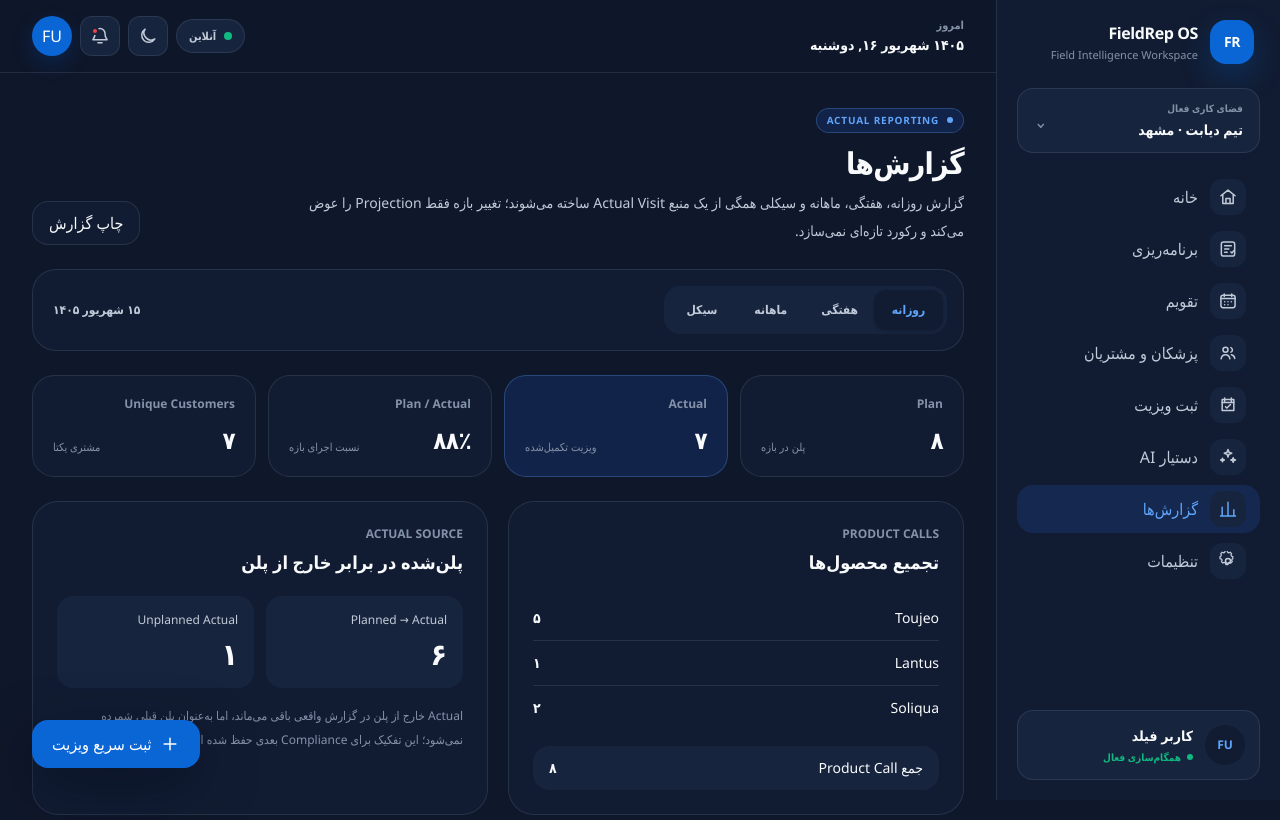
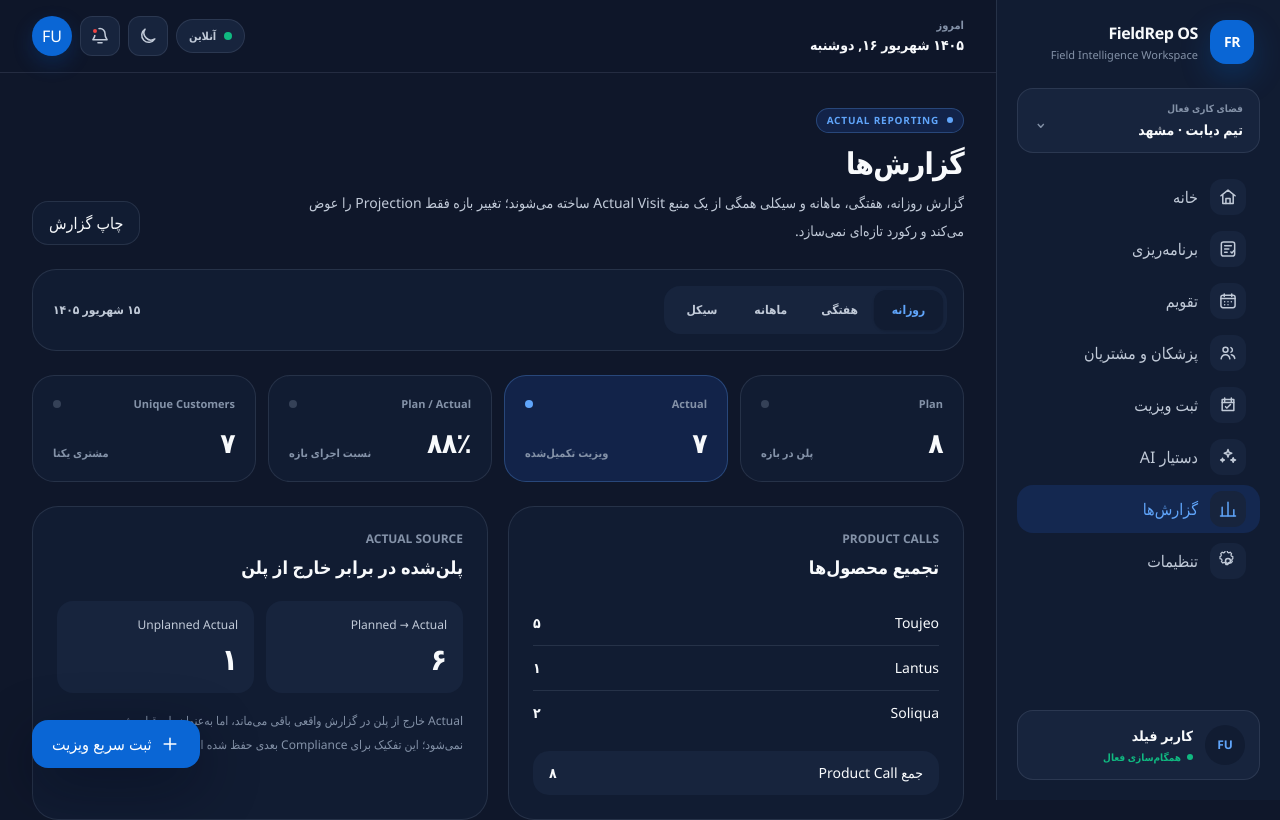
Before and after one commit to abbaselotfi/fieldrep-os, a React (Vite) app in the folder apps/web/: page /reports in a window 1280 px wide. Shown: the top 820 px of the page. Built offline with nearby package versions, Linux system fonts and the light colour scheme.

Commit message:
UI: refine metric cards

```diff
--- a/apps/web/src/components/MetricCard.tsx
+++ b/apps/web/src/components/MetricCard.tsx
@@ -12,13 +12,16 @@ export function MetricCard({ label, value, detail, emphasis = false }: MetricCar
         'rounded-[22px] border p-4 sm:p-5',
         emphasis
           ? 'border-[var(--accent-border)] bg-[var(--accent-soft)]'
-          : 'border-[var(--border-subtle)] bg-white',
+          : 'border-[var(--border-subtle)] bg-[var(--surface-raised)]',
       ].join(' ')}
     >
-      <p className="text-xs font-semibold text-[var(--text-tertiary)]">{label}</p>
+      <div className="flex items-center justify-between gap-3">
+        <p className="text-[11px] font-bold text-[var(--text-tertiary)]">{label}</p>
+        <span className={['h-2 w-2 rounded-full', emphasis ? 'bg-[var(--accent-strong)]' : 'bg-[var(--border-strong)]'].join(' ')} />
+      </div>
       <div className="mt-3 flex items-end justify-between gap-3">
-        <strong className="text-2xl font-black tracking-tight">{value}</strong>
-        <span className="text-[11px] text-[var(--text-tertiary)]">{detail}</span>
+        <strong className="text-2xl font-black tracking-tight sm:text-[28px]">{value}</strong>
+        <span className="text-[11px] font-semibold text-[var(--text-tertiary)]">{detail}</span>
       </div>
     </article>
   )
```
